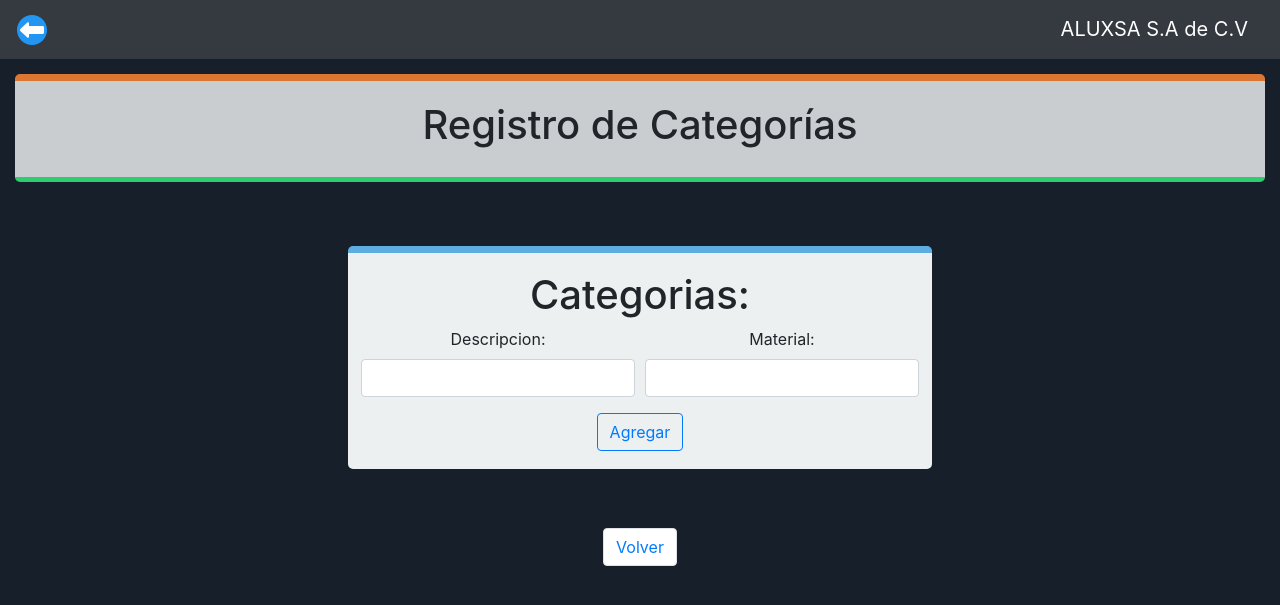
After one commit to Gerardo061099/Proyecto-aluxsa, a PHP site: page /add_categorias.php in a window 1280 px wide. The commit adds this page. Shown: the top 605 px of the page. Run offline with PHP 8.4, Linux system fonts and the light colour scheme; the visitor is signed in with stand-in values (Sample User, id 1).

Commit message:
Se agrego funcion de agregar categorias

```diff
--- /dev/null
+++ b/add_categorias.php
@@ -0,0 +1,88 @@
+<!DOCTYPE html>
+<html lang="en">
+<head>
+    <meta charset="UTF-8">
+    <meta http-equiv="X-UA-Compatible" content="IE=edge">
+    <meta name="viewport" content="width=device-width, initial-scale=1.0">
+    <link rel="shortcut icon" href="img/copy.png">
+    <title>Registro de nuevas herramientas</title>
+    <link rel="stylesheet" href="css/styles.css">
+    <link rel="stylesheet" href="https://cdn.jsdelivr.net/npm/bootstrap@4.6.1/dist/css/bootstrap.min.css" integrity="sha384-zCbKRCUGaJDkqS1kPbPd7TveP5iyJE0EjAuZQTgFLD2ylzuqKfdKlfG/eSrtxUkn" crossorigin="anonymous">
+    <script src="https://unpkg.com/sweetalert/dist/sweetalert.min.js"></script><!--CDN swal(sweatalert)-->
+    <script src="https://ajax.googleapis.com/ajax/libs/jquery/1.12.4/jquery.min.js"></script>
+    <script src="https://cdnjs.cloudflare.com/ajax/libs/popper.js/1.14.7/umd/popper.min.js" crossorigin="anonymous"></script>
+    <script src="https://code.jquery.com/jquery-3.6.0.js" integrity="sha256-H+K7U5CnXl1h5ywQfKtSj8PCmoN9aaq30gDh27Xc0jk=" crossorigin="anonymous"></script>
+
+</head>
+<body style="background: #17202A;">
+<?php
+session_start();
+ob_start();
+    if (isset($_POST['btn1'])) {
+        $_SESSION['sesion']=0;//No a inisiado sesion
+        $mail = $_POST['user'];
+        $pwd = $_POST['pass'];
+        if ($mail == "" || $pwd == "") {//Revisamos si algun campo está vacio
+            $_SESSION['sesion']=2;
+        }
+        else{
+            include("abrir_conexion.php");
+            $_SESSION['sesion']=3;
+            $resultado = mysqli_query($conexion,"SELECT * FROM $tbu_db1 WHERE user = '$mail' AND pass = PASSWORD('$pwd')");
+            while($consulta = mysqli_fetch_array($resultado)){
+                //echo "Bienvenido ".$consulta['user']." has iniciado sesion";
+                $_SESSION['sesion']=1;
+            }
+            include("cerrar_conexion.php");
+        }
+    }
+    if ($_SESSION['sesion']<>1) {
+        header("Location:index.php");
+    }
+?>
+    <nav class="navbar navbar-dark bg-dark">
+        <a class="navbar-brand" href="registro_h.php">
+            <img src="img/back.png" alt="sin respuesta">
+        </a>
+        <a class="navbar-brand" href="#">
+        ALUXSA S.A de C.V
+        </a>
+    </nav>
+    <center>
+        <div class="box-1" style="border-top: #DC7633 7px solid;">
+            <div class="encabesado">
+                <h1 class="titulo">Registro de Categorías</h1>
+            </div>
+        </div>
+        <div class="aside1">
+                <div class="contenedor" style="border-top: #5DADE2 7px solid;">
+                    <div class="aside">
+                        <form enctype="multipart/form-data">
+                        <h1>Categorias:</h1>
+                            <div class="form-row">
+                                <div class="form-group col-md-6">
+                                    <label for="ancho">Descripcion:</label>
+                                    <input type="text" class="form-control" id="desc">
+                                </div>
+                                <div class="form-group col-md-6">
+                                    <label for="largo">Material:</label>
+                                    <input type="text" class="form-control" id="material">
+                                </div>
+                            </div>
+                            <input type="submit" value="Agregar" class="btn btn-outline-primary" onclick="addcategorias(event)">
+                            <div id="cargando"></div>
+                        </form>
+                    </div>
+                </div>
+        </div>
+        <nav aria-label="Page navigation example" style="margin: 10px 10px;">
+            <ul class="pagination justify-content-center">
+                <li class="page-item">
+                    <a class="page-link" href="inventario.php">Volver</a>
+                </li>
+            </ul>
+        </nav>
+    </center>
+    <script src="js/categorias.js"></script>
+</body>
+</html>
--- a/add_solicitante.php
+++ b/add_solicitante.php
@@ -13,7 +13,7 @@ if ($nombre != "" && $apellidos != "" && $n_empleado != "" && $genero != "" ) {
         if ($num_emp !="") {
             mysqli_query($conexion,"INSERT INTO $tbsoli_db10 (id_Empleado,Fecha) values ($num_emp,now())");
         }else{
-            echo "";
+            echo "Tratamos de obtener los datos del empleado, pero no fue posible terminar el proceso.";
         }
         include("cerrar_conexion.php");
 }
--- a/fin_solicitud.php
+++ b/fin_solicitud.php
@@ -9,7 +9,7 @@ if ($id_herramienta != "Choose..." && $id_maquina != "Choose..." && $cantidad !=
     $id_solicitud = $result['n_solicitud'];//9
     //echo "Registro realizado";
     if ($id_herramienta != "Choose..." && $id_maquina != "Choose..." && $cantidad != "" && $id_solicitud != "") {//if 2
-        $query = mysqli_query($conexion,"SELECT cantidad FROM $tbherr_db7 where id_Herramienta = $id_herramienta ");
+        $query = mysqli_query($conexion,"SELECT cantidad FROM $tbherr_db7 WHERE id_Herramienta = $id_herramienta");
         $result = mysqli_fetch_array($query);
         if ($result['cantidad']>=$cantidad) {// if 3
             $resta = $result['cantidad'] - $cantidad;//3
@@ -33,5 +33,4 @@ if ($id_herramienta != "Choose..." && $id_maquina != "Choose..." && $cantidad !=
 else {
     echo "Agunos datos están vacios";
 }
-
 ?>
--- a/index.php
+++ b/index.php
@@ -27,6 +27,7 @@
                         <div class="form-group">
                             <label for="pass" class="passla">Contraseña:</label>
                             <input type="password" name="pass" placeholder="********" class="form-control" id="pass" style="width: 55%; display:flex; margin:auto;">
+
                         </div>
                     </div>
                 <center>
--- a/js/app.js
+++ b/js/app.js
@@ -283,7 +283,6 @@ function RegistrarSoli(e) {
                     });
                     window.location.href = " ";
                 }
-
             }
         });
     } else {
--- /dev/null
+++ b/js/categorias.js
@@ -0,0 +1,31 @@
+function addcategorias(a) {
+    a.preventDefault();
+    var desc = document.getElementById('desc').value;
+    var material = document.getElementById('material').value;
+    console.log("Descripcion: " + desc);
+    console.log("Material: " + material);
+    var datos = new FormData();
+    datos.append("descripcion", desc);
+    datos.append("material", material);
+    $.ajax({
+        type: "POST",
+        url: "inserta_c.php",
+        data: datos,
+        dataType: false,
+        success: function(mensaje) {
+            if (mensaje == "Los datos se insertaron correctamente") {
+                Swal({
+                    title: "El proceso finalizo",
+                    text: "Los datos se insertaron correctamente",
+                    icon: "success"
+                });
+            } else if (mensaje == "Los datos recibidos estan vacios") {
+                Swal({
+                    title: "Error",
+                    text: "Los datos recibidos están vacios",
+                    icon: "error"
+                });
+            }
+        }
+    });
+}
--- a/registros.php
+++ b/registros.php
@@ -135,9 +135,7 @@ ob_start();
                     $n_broca = $row['brocas'];
                 }
                 ?>
-                <p><?php echo '<button type="button" class="btn btn-info">Brocas <span class="badge badge-light">'.$n_broca.'</span>
-                    <span class="sr-only">unread messages</span>
-                    </button>'; ?>  </p>
+                <p><?php echo '<button type="button" class="btn btn-info">Brocas <span class="badge badge-light">'.$n_broca.'</span><span class="sr-only">unread messages</span></button>'; ?></p>
             </div>
         </div>
     </div>
--- a/salidas_almacen.php
+++ b/salidas_almacen.php
@@ -61,7 +61,7 @@ ob_start();
                         $query = mysqli_query($conexion, "SELECT Nombre,Apellidos,N_Empleado FROM $tbem_db5 WHERE id_empleado = (SELECT MAX(id_empleado) FROM $tbem_db5)");
                         $resul = mysqli_fetch_array($query);
                 ?>
-                    <li class="list-group-item"><img src="img/profile.png" alt=""> <?php echo $resul['Nombre']." ".$resul['Apellidos'];?></li>
+                    <li class="list-group-item"><img src="img/profile.png" alt="Sin respuesta del servidor"> <?php echo $resul['Nombre']." ".$resul['Apellidos'];?></li>
                     <li class="list-group-item">Número de empleado: <?php echo $resul['N_Empleado'];?></li>
                     <li class="list-group-item">Número de herramientas solicitadas: <?php echo $resultado['solicitud'];?> </li>
                 </ul>
```
Also changed, not shown: herramienta_agotada.php (+0 -21 lines), inserta_c.php (added, +12 -0 lines), registro_h.php (+5 -3 lines), img/plus-withe.png (added), img/plus.png (added).
